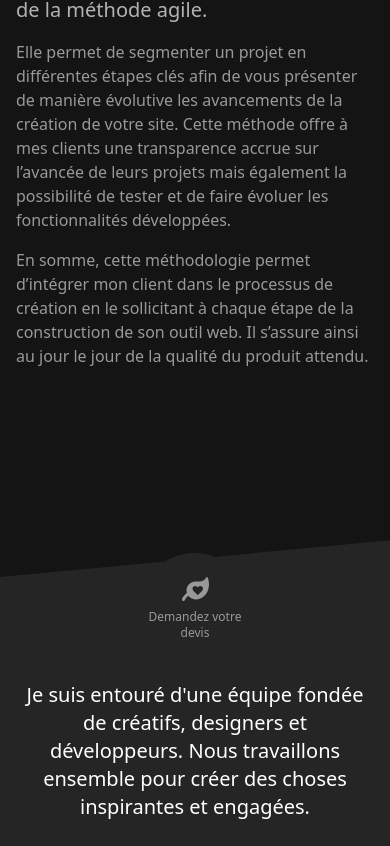
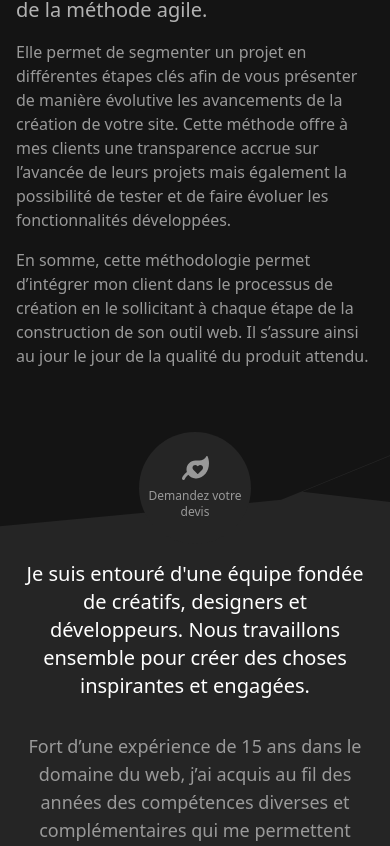
Before and after one commit to akiletour/inrage, a Next.js app: page /prestations in a window 390 px wide. Shown: the part 1542-2388 px from the top of the page. Built offline with nearby package versions, Linux system fonts and the light colour scheme.

Commit message:
fix(diagonal): apply on prestation

```diff
--- a/pages/prestations/index.tsx
+++ b/pages/prestations/index.tsx
@@ -289,7 +289,7 @@ export default function Prestations() {
           </svg>
         </div>
         <div className="bg-gray-darker pt-16">
-          <div className="container -mb-10">
+          <div className="container mb-10 md:-mb-10">
             <p className="text-gray-light text-xl">
               La réussite d’un projet web réside en grande partie dans son
               organisation et la méthodologie de travail employée. Pour ma part,
@@ -316,6 +316,7 @@ export default function Prestations() {
 
           <Diagonal
             bgClass="fill-gray-dark"
+            className="h-10 sm:h-16 md:h-25 lg:h-36 xl:h-45 -z-10"
             bgCorner="fill-gray-darker"
             cta={{
               icon: <LeafHeartIcon />,
```
